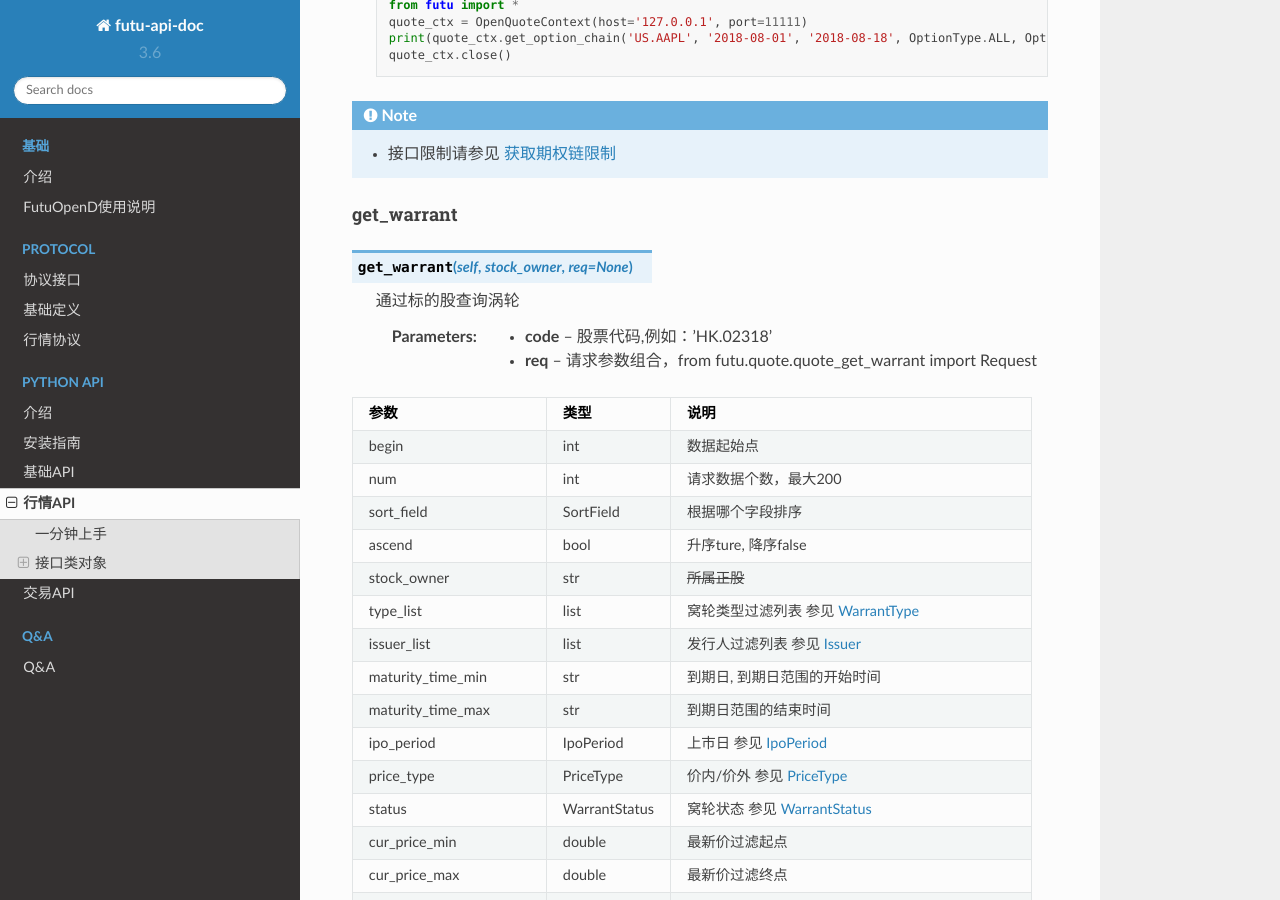
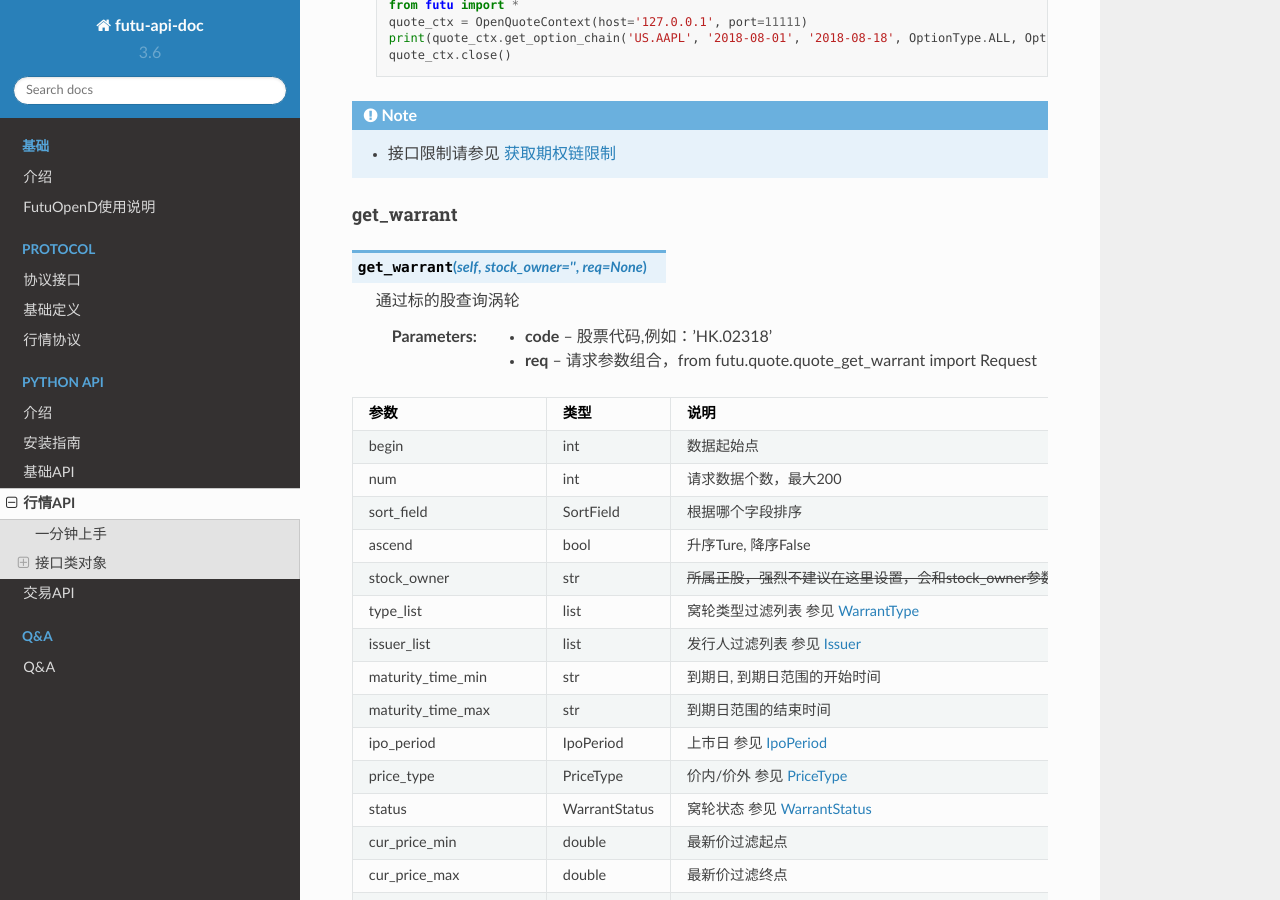
Before and after one commit to FutunnOpen/futu-api-doc, a Sphinx documentation site: the page built from doc_maker/source/api/Quote_API.rst, in a window 1280 px wide and 900 px high, scrolled down 27471 px. Built offline with Sphinx 7.4.7 and the Read the Docs theme 2.0.0, drawn with Linux system fonts in a browser that asks for light colours; pages that are not in the unit, such as notebooks, are missing from menus.

Commit message:
文档更新

```diff
--- a/doc_maker/source/api/Quote_API.rst
+++ b/doc_maker/source/api/Quote_API.rst
@@ -1307,7 +1307,7 @@ get_option_chain
 get_warrant
 ~~~~~~~~~~~~~~~~~~~~~~~~~~~~~~~~~~~~
 
-..  py:function:: get_warrant(self, stock_owner, req=None)
+..  py:function:: get_warrant(self, stock_owner='', req=None)
 
  通过标的股查询涡轮
 
@@ -1321,8 +1321,8 @@ get_warrant
 begin                       int               数据起始点
 num                         int               请求数据个数，最大200
 sort_field                  SortField         根据哪个字段排序
-ascend                      bool              升序ture, 降序false
-stock_owner                 str               :strike:`所属正股`
+ascend                      bool              升序Ture, 降序False
+stock_owner                 str               :strike:`所属正股，强烈不建议在这里设置，会和stock_owner参数冲突`
 type_list                   list              窝轮类型过滤列表 参见 WarrantType_
 issuer_list                 list              发行人过滤列表 参见 Issuer_
 maturity_time_min           str               到期日, 到期日范围的开始时间
```
